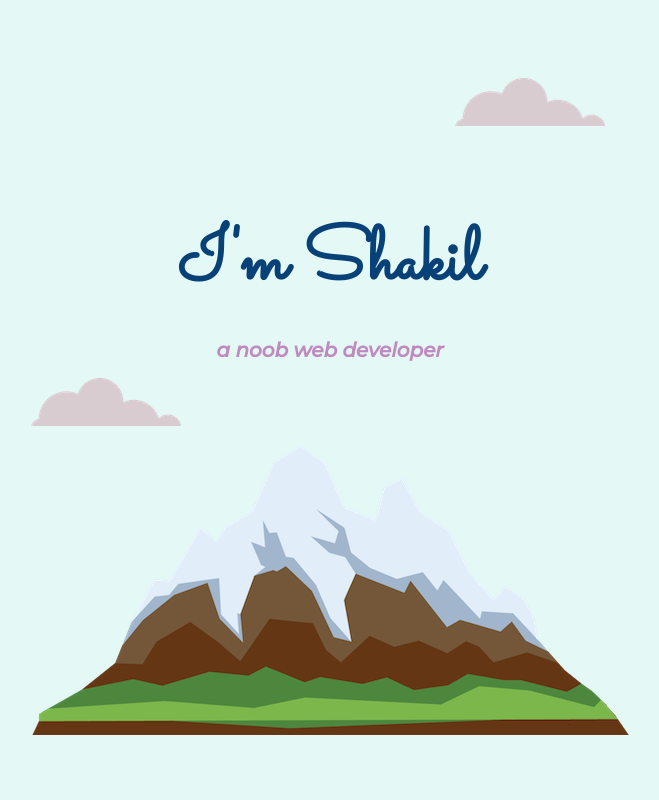
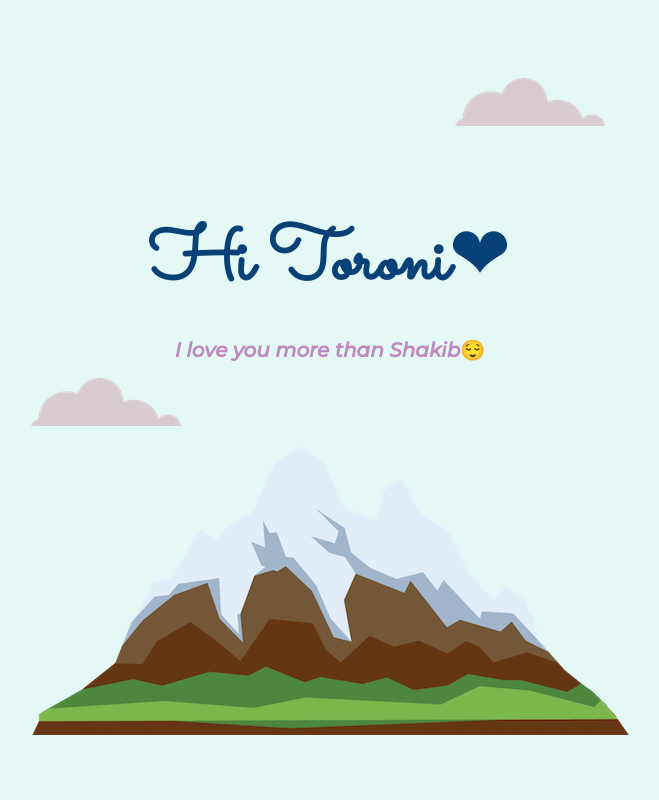
Before and after one commit to shakil3051/Shakil-Ahmed, a plain HTML site: page index.html in a window 1280 px wide. Shown: the top 800 px of the page, without its empty margins (310-969 px from the left). Drawn offline with Linux system fonts and the light colour scheme.

Commit message:
Update index.html

```diff
--- a/index.html
+++ b/index.html
@@ -10,8 +10,8 @@
   <body>
     <div class="Top">
       <img class="topcloud" src="cloud.png" alt="">
-      <h1>I'm Shakil</h1>
-      <h2>a noob web developer</h2>
+      <h1>Hi Toroni❤</h1>
+      <h2>I love you more than Shakib😌</h2>
         <img class="bottomcloud"src="cloud.png" alt="">
       <img class="mountain"src="mountain.png" alt="">
       </div>
```
